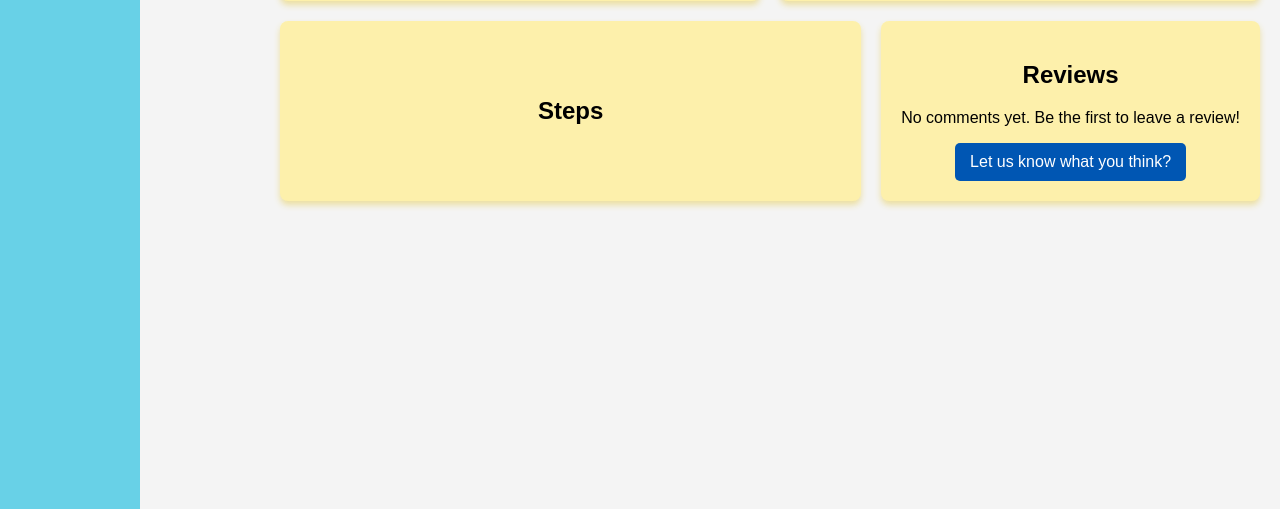
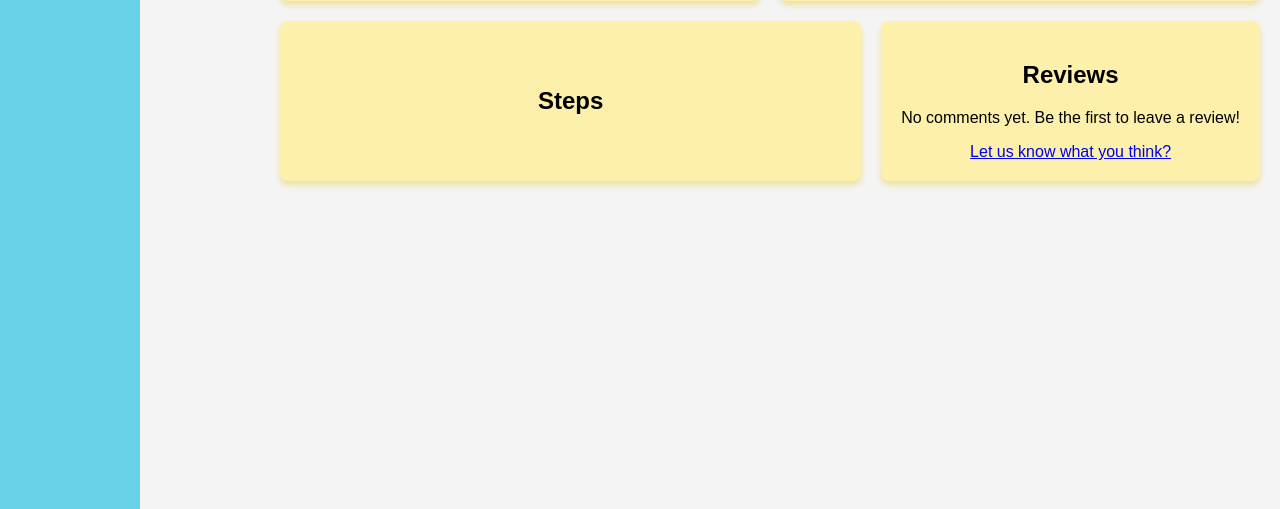
Before and after one commit to KeiranWalker/Scrandemonium, a Django app: template templates/scrandemonium/recipe.html in a window 1280 px wide. Shown: the part 575-1084 px from the top of the page. Run offline with Django 3.2, Linux system fonts and the light colour scheme; the template is opened without the code that fills it, so the values that code supplies are empty.

Commit message:
Css for add_recipe and recipe comment fix

```diff
--- a/templates/scrandemonium/recipe.html
+++ b/templates/scrandemonium/recipe.html
@@ -110,9 +110,7 @@
             {% else %}
                 <p>No comments yet. Be the first to leave a review!</p>
             {% endif %}
-            <a href="{% url 'scrandemonium:review_recipe' recipe.recipe_id %}" class="post-comment">
-                Let us know what you think?
-            </a>
+            <a href="{% url 'scrandemonium:review_recipe' recipe.recipe_id%}">Let us know what you think?</a>
         </div>
     </div>
 {% endblock %}
```
